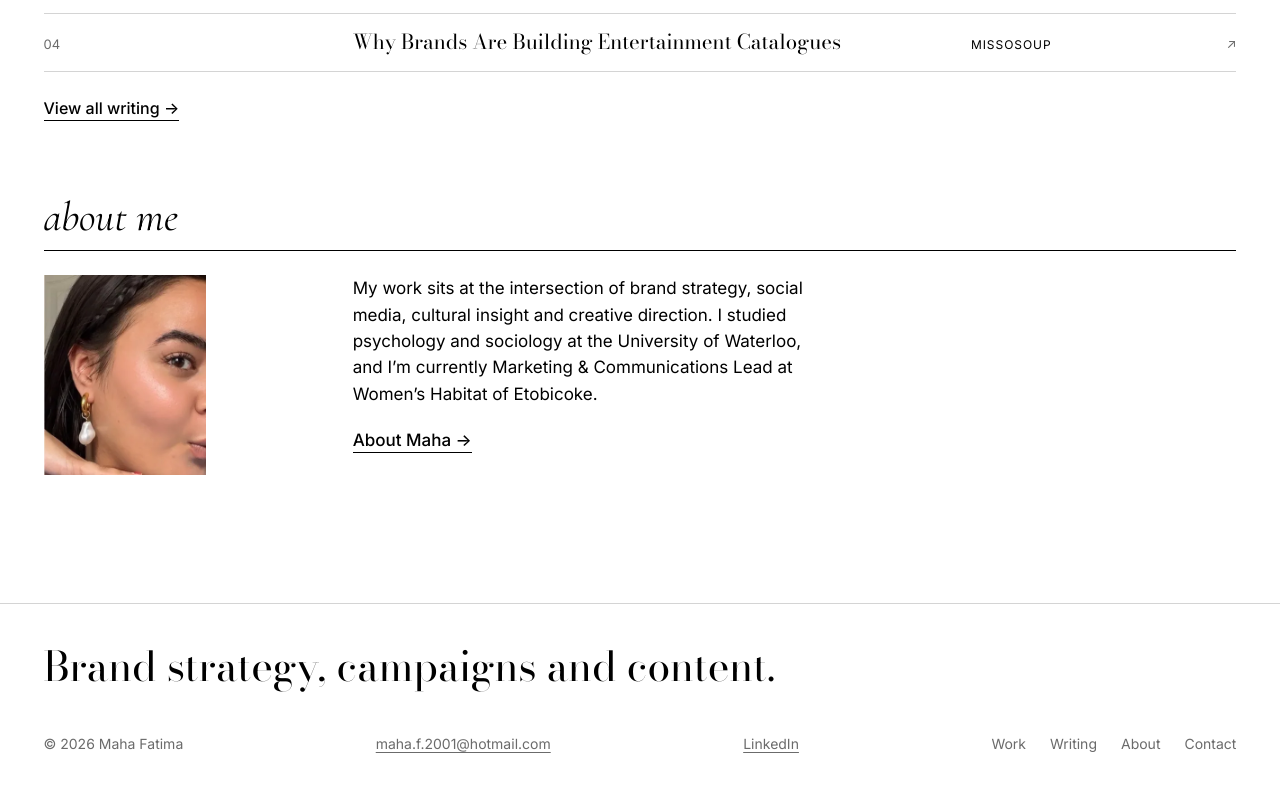
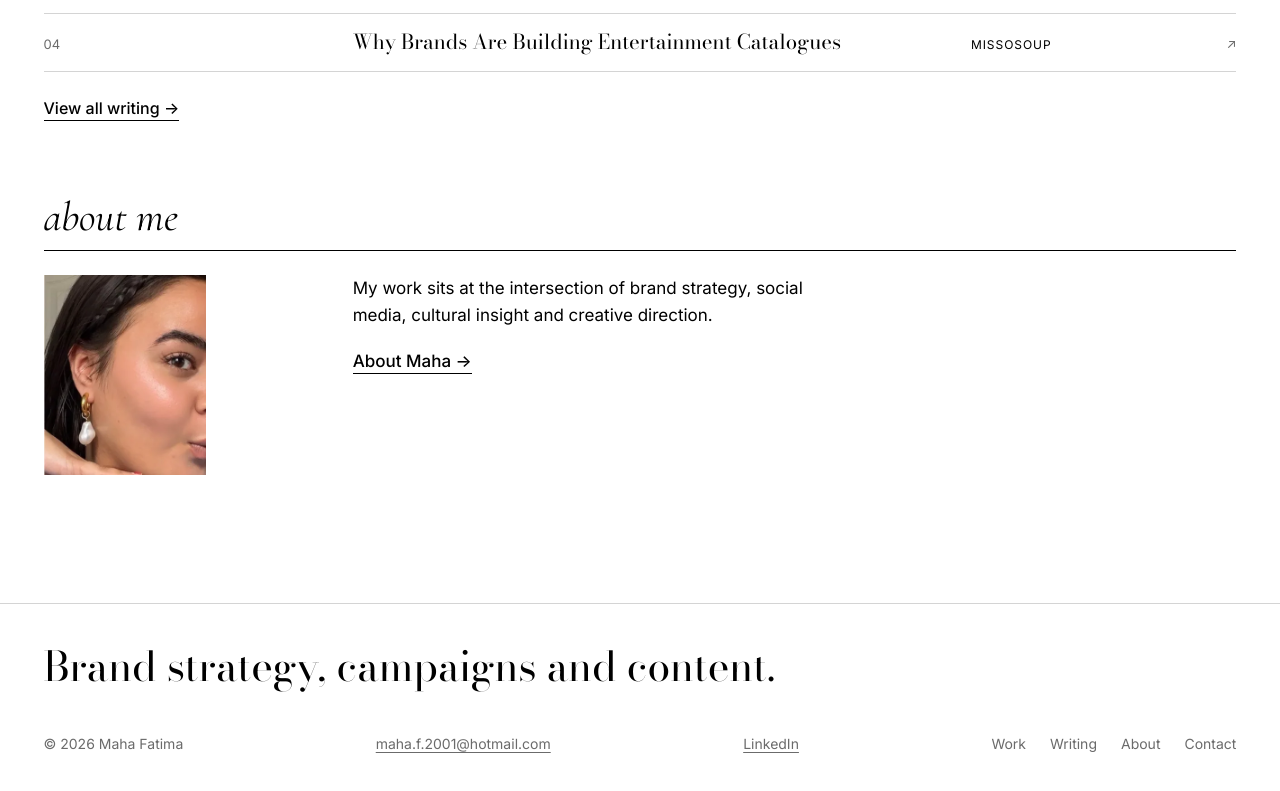
Before and after one commit to hairbows2001-ops/proclivity-club, a Next.js app in the folder portfolio/: page / in a window 1280 px wide. Shown: the part 3080-3871 px from the top of the page. Built offline with nearby package versions, Linux system fonts and the light colour scheme.

Commit message:
Portfolio: shorten the homepage About preview to one line
Co-Authored-By: Claude Opus 5.5 <noreply@anthropic.com>
Claude-Session: https://claude.ai/code/session_013tv1PCnjdmXMCpGfdQA2uT

```diff
--- a/portfolio/app/page.tsx
+++ b/portfolio/app/page.tsx
@@ -2,7 +2,7 @@ import Link from "next/link";
 import { site } from "@/content/site";
 import { projects } from "@/content/projects";
 import { images } from "@/content/images";
-import { previewParagraph } from "@/content/about";
+import { preview } from "@/content/about";
 import { sortedArticles } from "@/content/writing";
 import { ProjectList } from "@/components/ProjectList";
 import { WritingList } from "@/components/WritingList";
@@ -68,7 +68,7 @@ export default function Home() {
             <Picture img={images.portrait} />
           </figure>
           <div className="about-preview-text">
-            <p>{previewParagraph()}</p>
+            <p>{preview}</p>
             <p>
               <Link href="/about/" className="arrow-link">
                 About Maha <span aria-hidden="true">→</span>
--- a/portfolio/content/about.ts
+++ b/portfolio/content/about.ts
@@ -9,11 +9,9 @@ export const bio = [
   "I help businesses create a brand or identity that is clear, strong and reflective of what they are.",
 ];
 
-// Homepage About preview: background that continues from the intro without repeating it.
-// Built from the entries below so it stays in step with the About page.
-export function previewParagraph() {
-  return `My work sits at the intersection of brand strategy, social media, cultural insight and creative direction. I studied psychology and sociology at the University of Waterloo, and I’m currently ${experience[0].role} at ${experience[0].org}.`;
-}
+// Homepage About preview: one line that invites the reader on to /about.
+export const preview =
+  "My work sits at the intersection of brand strategy, social media, cultural insight and creative direction.";
 
 export const experience = [
   { role: "Marketing & Communications Lead", org: "Women’s Habitat of Etobicoke", years: "2025–Present" },
```
